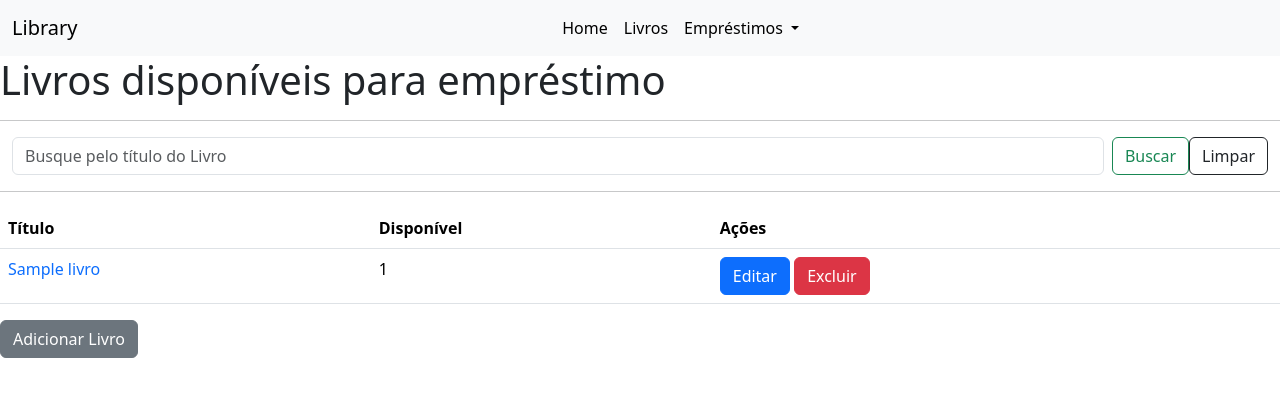
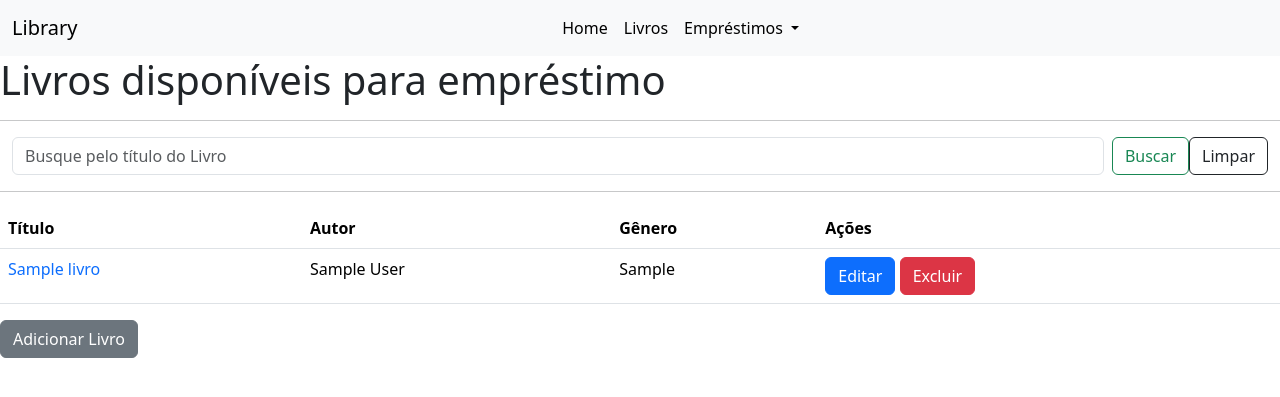
Before and after one commit to HugoMoises/Library, a Django app: page /livros/ in a window 1280 px wide. Shown: the top 397 px of the page. Run offline with Django 5.2, Linux system fonts and the light colour scheme; tables that the repository leaves empty hold one stand-in row (values such as "Sample post").

Commit message:
Mudança na listagem de livros: Agora aparece o gênero e autor na frente, não é só nos detalhes do livro.

```diff
--- a/library/templates/livros/livros_list.html
+++ b/library/templates/livros/livros_list.html
@@ -16,7 +16,8 @@
         <thead>
           <tr>
             <th scope="col">Título</th>
-            <th scope="col">Disponível</th>
+            <th scope="col">Autor</th>
+            <th scope="col">Gênero</th>
             <th scope="col">Ações</th>
           </tr>
         </thead>
@@ -24,7 +25,8 @@
             {% for livro in livros %}
             <tr>
                 <td><a href="{% url 'livro_detail' livro.id%}" style="text-decoration: none;">{{livro.title}}</a></td>
-                <td>{{livro.avaiable}}</td>
+                <td>{{livro.author}}</td>
+                <td>{{livro.gender}}</td>
                 <td>
                     <a class="btn btn-primary" href="{% url 'livro_update' livro.id%}" role="button">Editar</a>
                     <button type="button" class="btn btn-danger" data-bs-toggle="modal" data-bs-target="#deleteModal{{livro.id}}">
```
